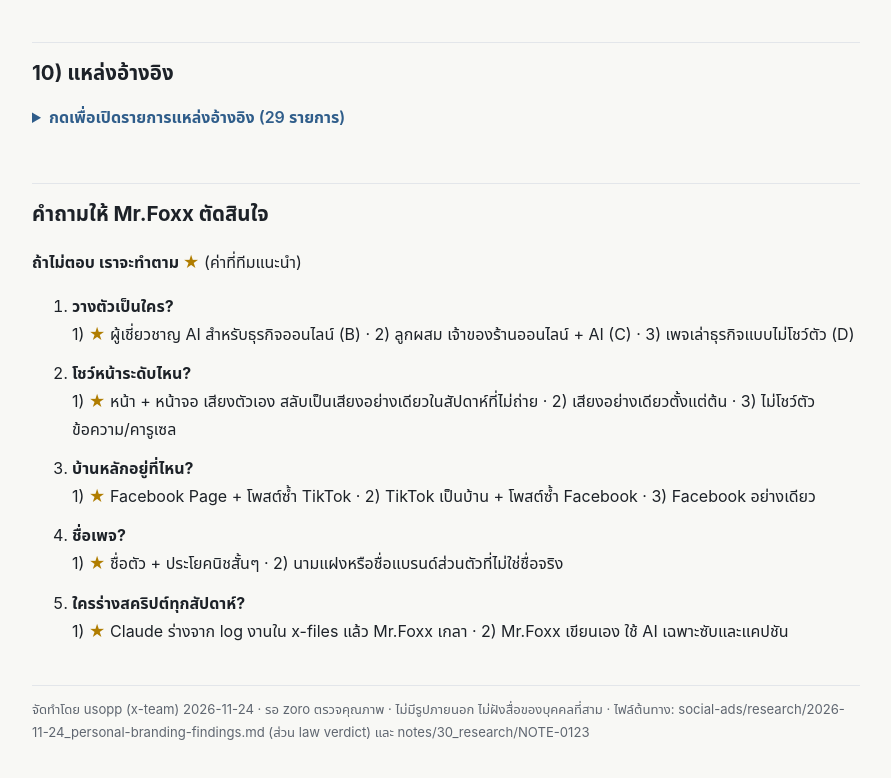
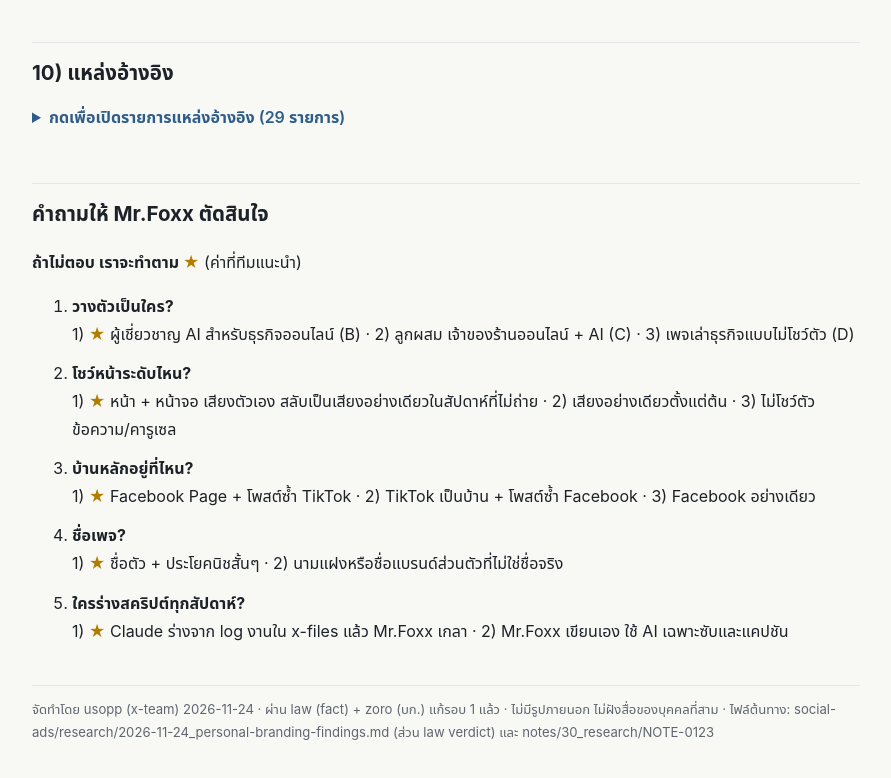
Before and after one commit to kkdp13/personal-branding-guide, a plain HTML site: page index.html in a window 1280 px wide. Shown: the part 8625-9403 px from the top of the page, without its empty margins (194-1085 px from the left). Drawn offline with Linux system fonts and the light colour scheme.

Commit message:
footer status

```diff
--- a/index.html
+++ b/index.html
@@ -314,7 +314,7 @@ footer{margin-top:40px;border-top:1px solid var(--line);padding-top:12px;font-si
 <li><b>ใครร่างสคริปต์ทุกสัปดาห์?</b><br>1) <span class="star">★</span> Claude ร่างจาก log งานใน x-files แล้ว Mr.Foxx เกลา · 2) Mr.Foxx เขียนเอง ใช้ AI เฉพาะซับและแคปชัน</li>
 </ol>
 
-<footer>จัดทำโดย usopp (x-team) 2026-11-24 · รอ zoro ตรวจคุณภาพ · ไม่มีรูปภายนอก ไม่ฝังสื่อของบุคคลที่สาม · ไฟล์ต้นทาง: social-ads/research/2026-11-24_personal-branding-findings.md (ส่วน law verdict) และ notes/30_research/NOTE-0123</footer>
+<footer>จัดทำโดย usopp (x-team) 2026-11-24 · ผ่าน law (fact) + zoro (บก.) แก้รอบ 1 แล้ว · ไม่มีรูปภายนอก ไม่ฝังสื่อของบุคคลที่สาม · ไฟล์ต้นทาง: social-ads/research/2026-11-24_personal-branding-findings.md (ส่วน law verdict) และ notes/30_research/NOTE-0123</footer>
 </main>
 </body>
 </html>
```
